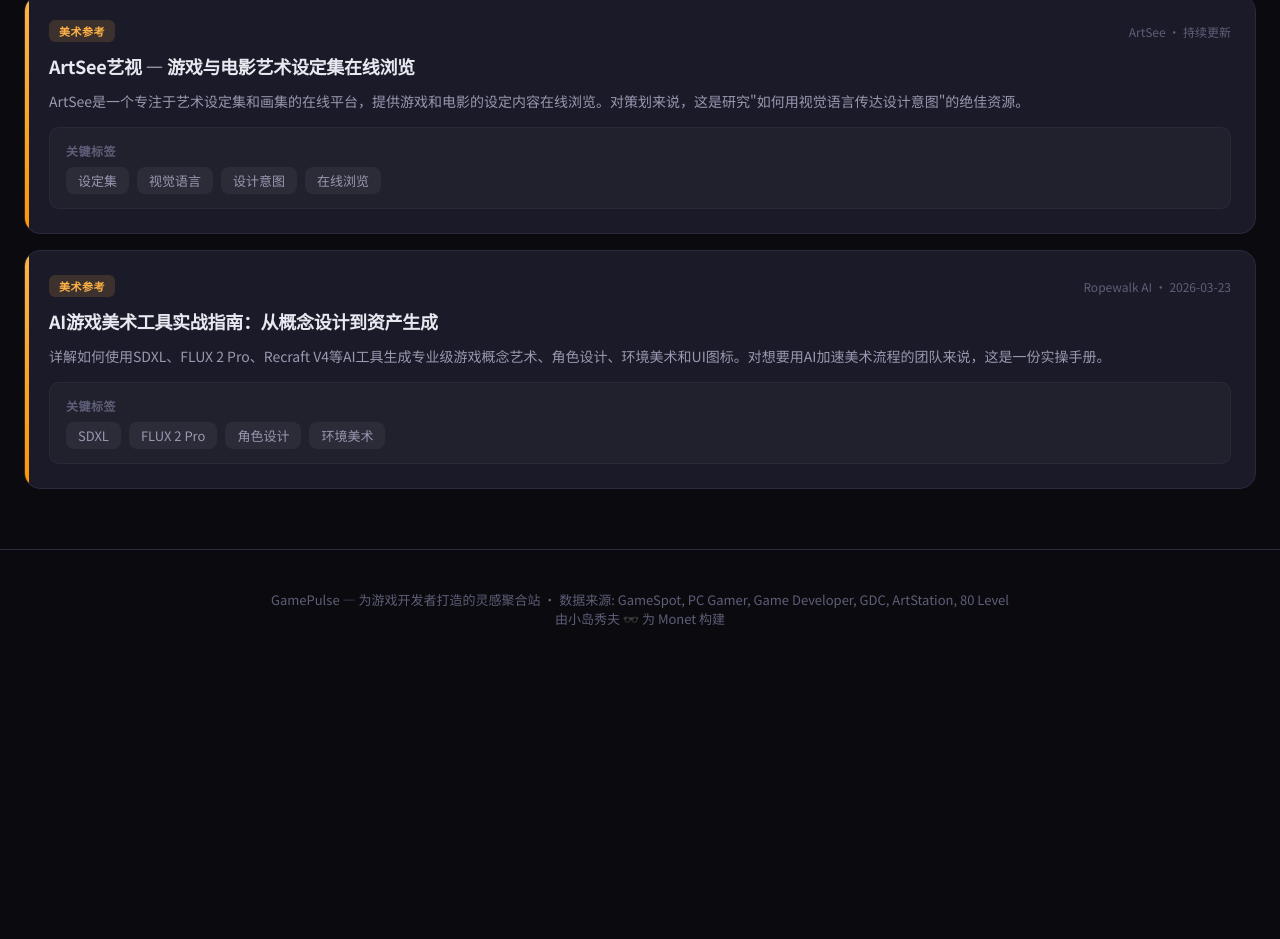
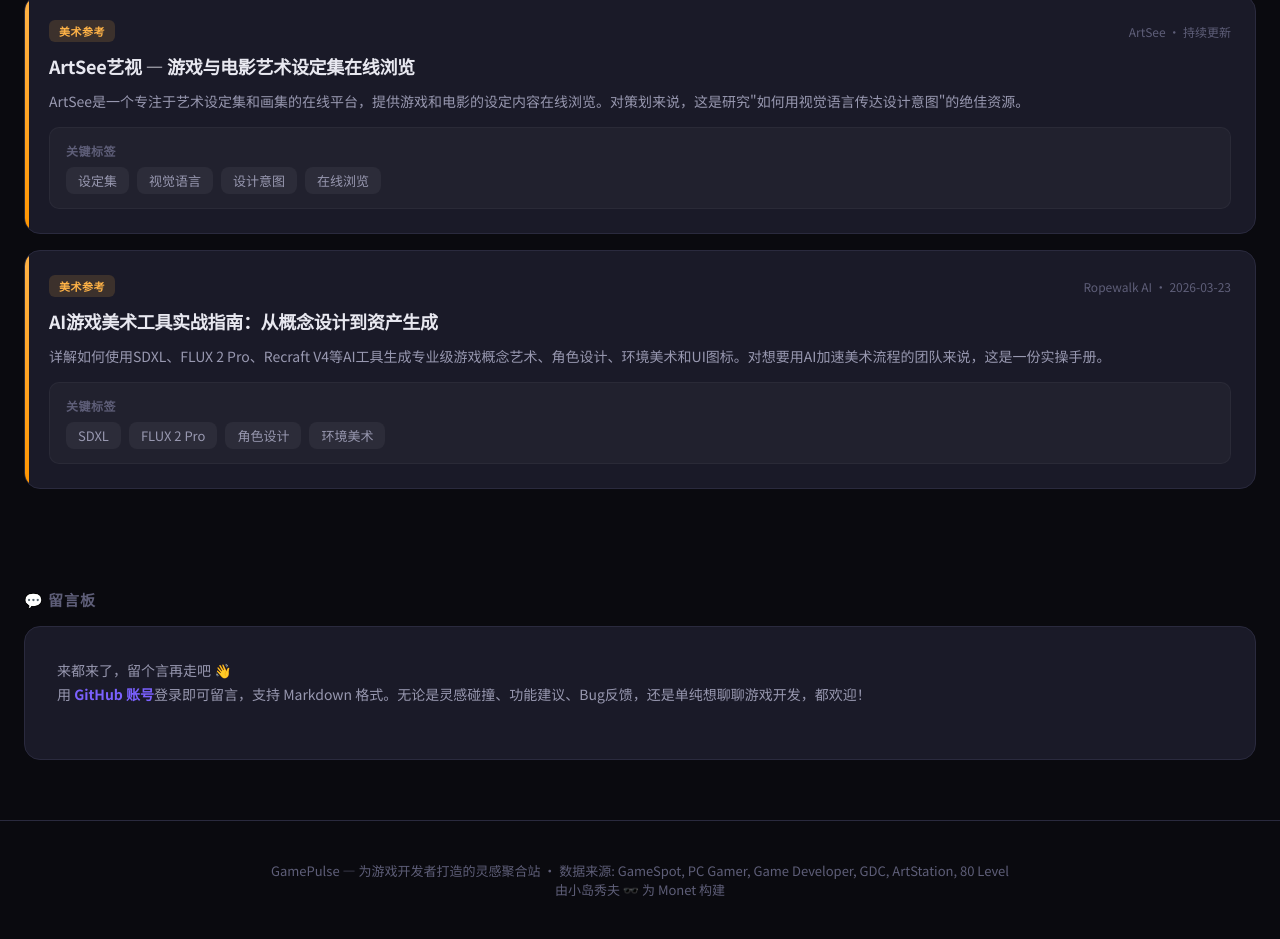
Before and after one commit to monet-home-dev/gamepulse, a plain HTML site: page index.html in a window 1280 px wide. Shown: the part 4769-5708 px from the top of the page. Before the commit the page ends 5437 px from the top, so only its background shows below. Drawn offline with Linux system fonts and the light colour scheme.

Commit message:
Add Giscus guestbook 💬

```diff
--- a/index.html
+++ b/index.html
@@ -407,6 +407,45 @@
     margin-left: 6px;
   }
 
+  /* Guestbook section */
+  .guestbook {
+    max-width: 1400px;
+    margin: 40px auto 0;
+    padding: 0 24px 60px;
+  }
+
+  .guestbook-title {
+    font-size: 15px;
+    font-weight: 600;
+    color: var(--text-muted);
+    margin-bottom: 16px;
+    text-transform: uppercase;
+    letter-spacing: 1px;
+  }
+
+  .guestbook-card {
+    background: var(--bg-card);
+    border: 1px solid var(--border);
+    border-radius: 16px;
+    padding: 32px;
+  }
+
+  .guestbook-intro {
+    font-size: 14px;
+    color: var(--text-secondary);
+    margin-bottom: 20px;
+    line-height: 1.7;
+  }
+
+  .guestbook-intro strong {
+    color: var(--accent-design);
+  }
+
+  /* Giscus overrides for dark theme */
+  .giscus {
+    max-width: 100%;
+  }
+
   /* Hidden */
   .hidden { display: none !important; }
 
@@ -521,6 +560,35 @@
   <div class="section-title">📡 灵感 Feed</div>
   <div class="feed" id="feedContainer"></div>
 </main>
+
+<!-- Guestbook -->
+<section class="guestbook">
+  <div class="guestbook-title">💬 留言板</div>
+  <div class="guestbook-card">
+    <div class="guestbook-intro">
+      来都来了，留个言再走吧 👋<br>
+      用 <strong>GitHub 账号</strong>登录即可留言，支持 Markdown 格式。无论是灵感碰撞、功能建议、Bug反馈，还是单纯想聊聊游戏开发，都欢迎！
+    </div>
+    <div class="giscus">
+      <script src="https://giscus.app/client.js"
+        data-repo="monet-home-dev/gamepulse"
+        data-repo-id="R_kgDOSNm9GQ"
+        data-category="General"
+        data-category-id="DIC_kwDOSNm9Gc4C7x2d"
+        data-mapping="pathname"
+        data-strict="0"
+        data-reactions-enabled="1"
+        data-emit-metadata="0"
+        data-input-position="top"
+        data-theme="dark_dimmed"
+        data-lang="zh-CN"
+        data-loading="lazy"
+        crossorigin="anonymous"
+        async>
+      </script>
+    </div>
+  </div>
+</section>
 
 <!-- Footer -->
 <footer class="footer">
```
